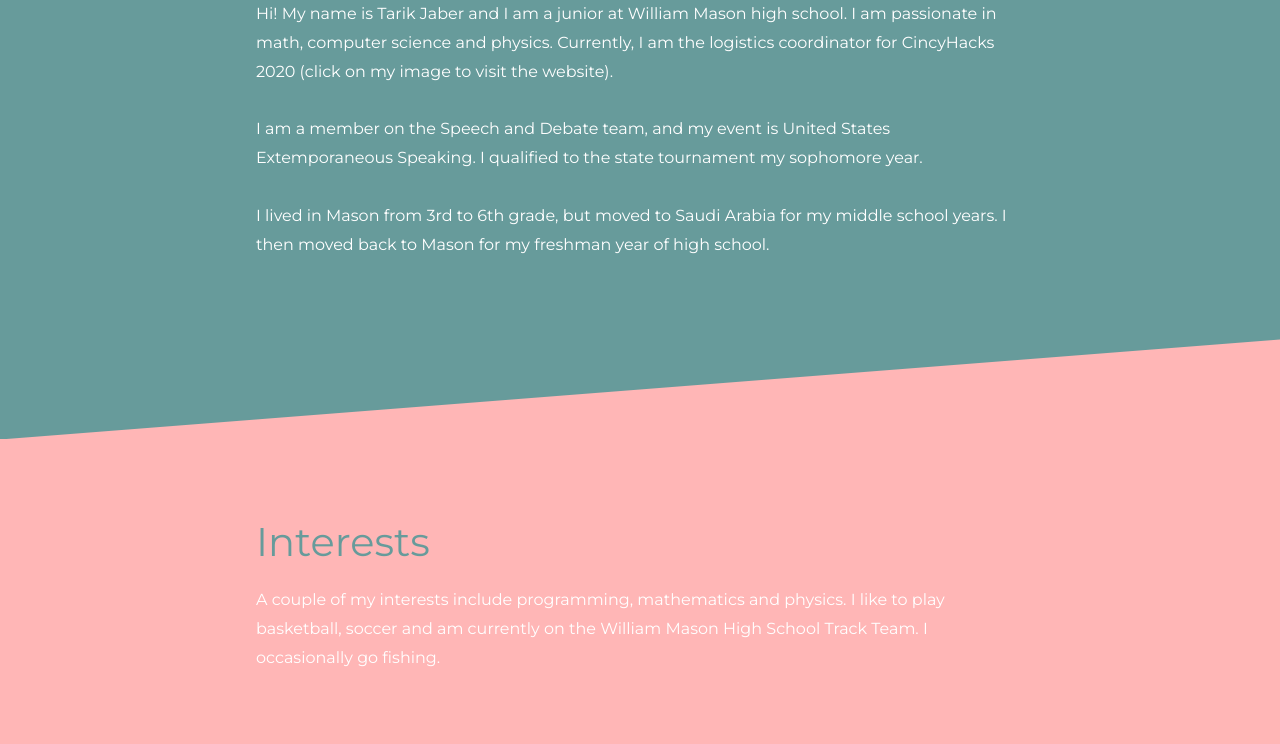
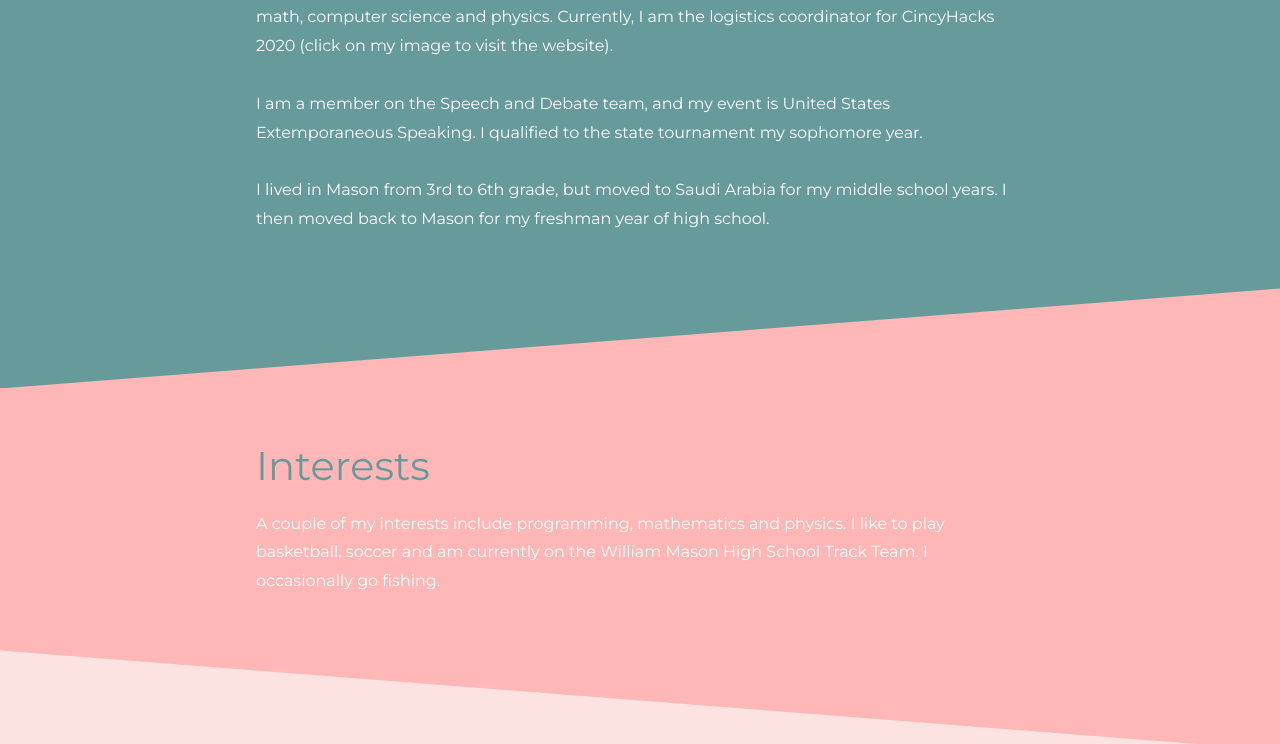
Before and after one commit to tarikjaber/tarikjaber.github.io, a plain HTML site: page index.html in a window 1280 px wide. Shown: the part 765-1509 px from the top of the page. Drawn offline with nearby package versions, Linux system fonts and the light colour scheme.

Commit message:
Updated style.css

```diff
--- a/style.css
+++ b/style.css
@@ -22,7 +22,7 @@ a{
 
 
 .bodytext {
-    padding: 5% 20%;
+    padding: 3% 20%;
     color:white;
 }
 
```
